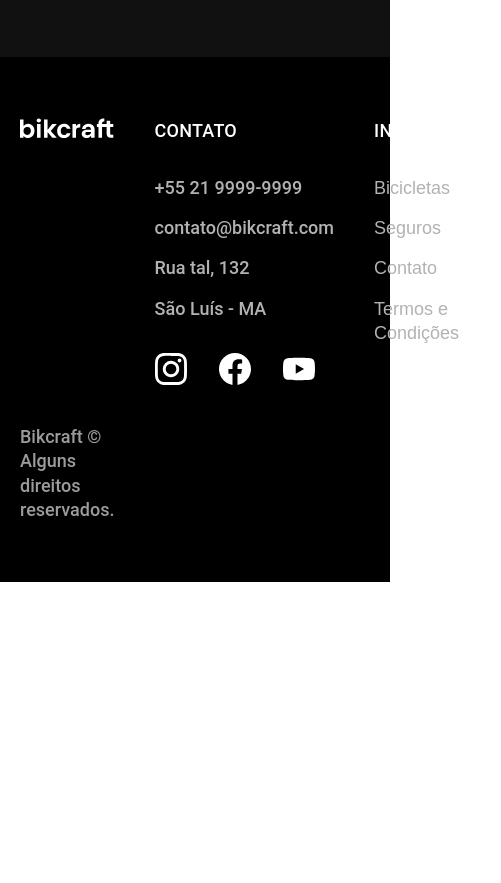
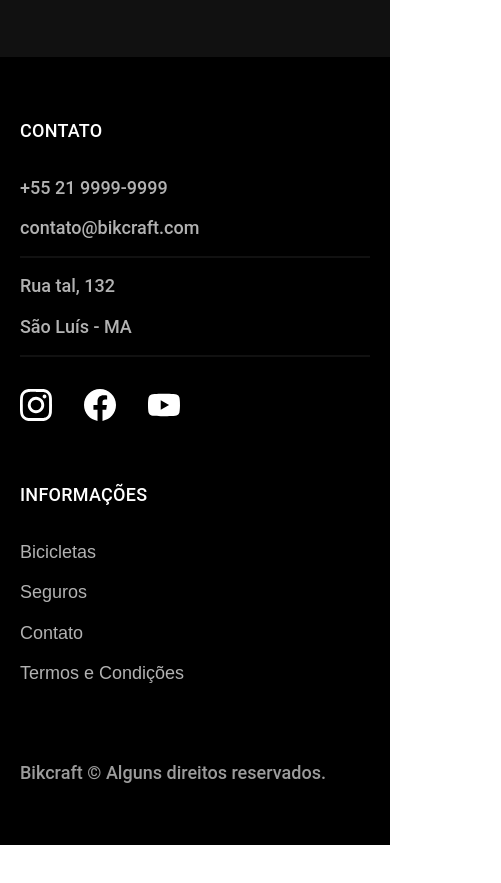
Before and after one commit to devlucianooliveira/cursoorigamid, a plain HTML site: page bikcraft-projeto-final/index.html in a window 390 px wide. Shown: the part 4211-5094 px from the top of the page, 501 px wide, since content can reach past the window. After the commit the page ends 5056 px from the top, so only its background shows below. Drawn offline with Linux system fonts and the light colour scheme.

Commit message:
finalização home

```diff
--- a/bikcraft-projeto-final/css/global/footer.css
+++ b/bikcraft-projeto-final/css/global/footer.css
@@ -18,10 +18,13 @@
   margin-bottom: 32px;
 }
 
-.footer-contato li::after {
+.footer-contato li:nth-child(even)::after {
   content: "";
   display: block;
-
+  max-width: 360px;
+  height: 2px;
+  background: var(--cor-11);
+  margin-top: 16px;
 }
 
 .footer li {
@@ -32,3 +35,31 @@
   display: flex;
   gap: 32px;
 }
+
+.footer a:hover {
+  color: var(--cor-0);
+}
+
+.footer-copy {
+  grid-column: 1/-1;
+  margin-top: 40px;
+}
+
+@media (max-width:800px) {
+  .footer > img {
+    display: none;
+  }
+  .footer {
+    grid-template-columns: 1fr 1fr;
+  }
+}
+
+@media (max-width:600px) {
+  .footer {
+    grid-template-columns: 1fr;
+    gap: 60px;
+  }
+  .footer-copy {
+    margin-top: 0px;
+  }
+}
--- a/bikcraft-projeto-final/css/global/global.css
+++ b/bikcraft-projeto-final/css/global/global.css
@@ -2,7 +2,6 @@ body {
   margin: 0px;
   font-family: Arial, Helvetica, sans-serif;
   color: #111;
-  padding-bottom: 600px;
 }
 
 h1, h2, h3, h4, ul, p, blockquote {
```
